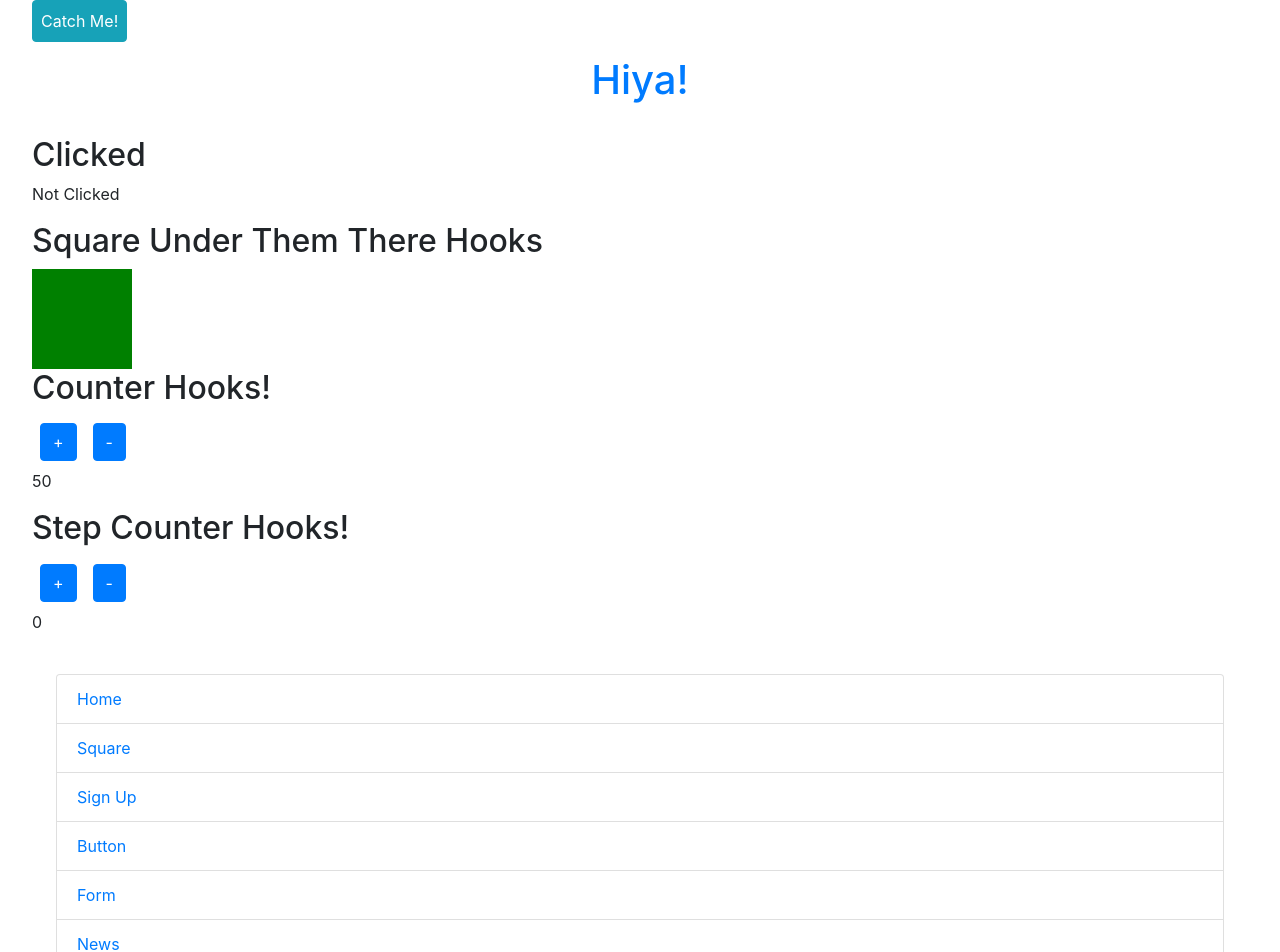
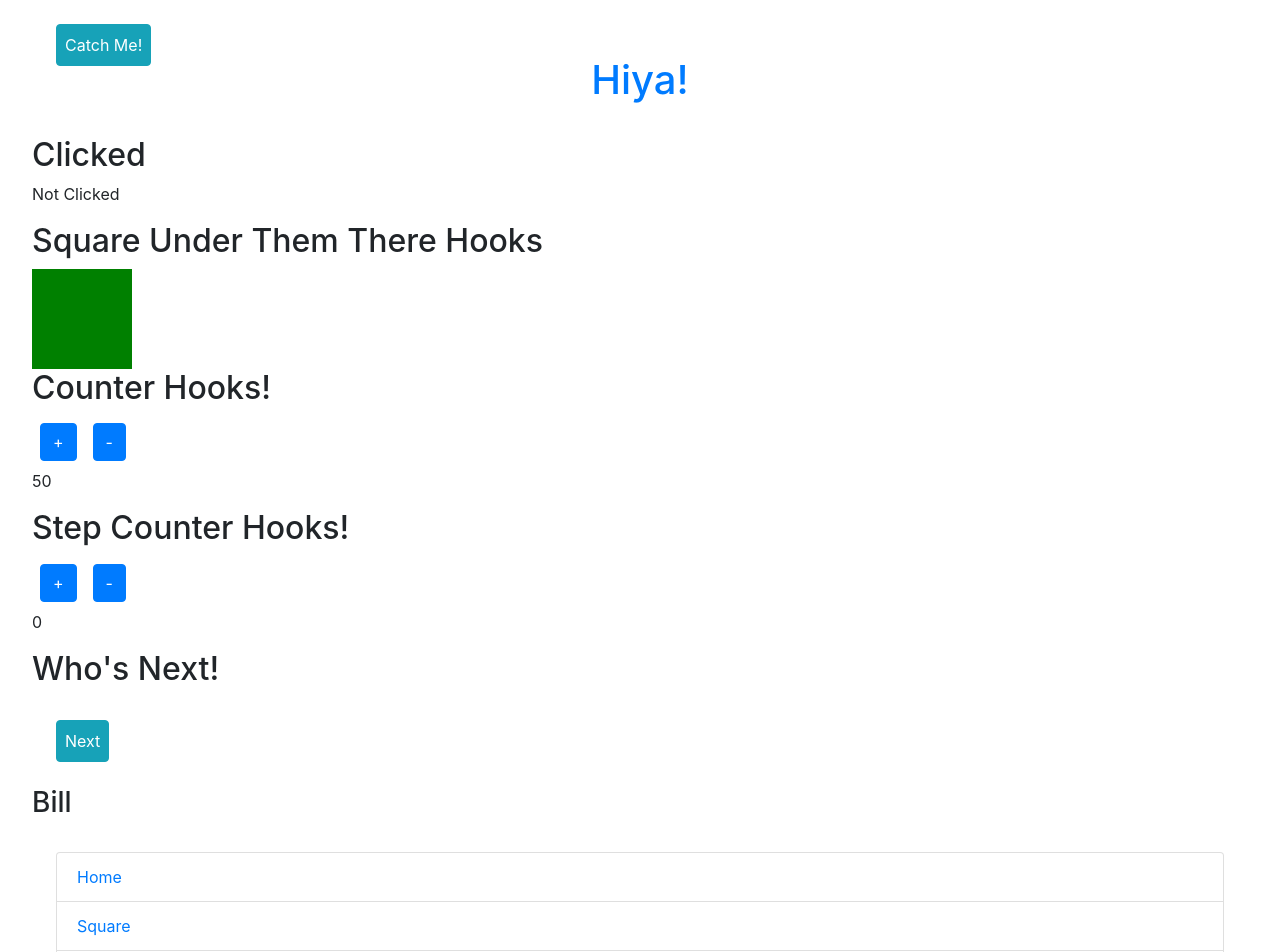
Before and after one commit to hgraceoc/React-Week-2, a React (Create React App) app: page /hooks in a window 1280 px wide. Shown: the top 952 px of the page. Built offline with nearby package versions, Linux system fonts and the light colour scheme; no server answers.

Commit message:
more hooks

```diff
--- a/src/App.js
+++ b/src/App.js
@@ -1,7 +1,6 @@
 import React, { Fragment } from 'react';
 import logo from './logo.svg';
 import './App.css';
-// import { BrowserRouter as Router, Route } from "react-router-dom";
 import { Link } from "react-router-dom";
 import Squares from "./SquareChallenge/Squares";
 import SignUp from "./Password/SignUp";
@@ -12,11 +11,18 @@ import Article from "./News/Article";
 import CreateArticle from "./News/CreateArticle";
 import CreateComment from "./News/CreateComment";
 import Footer from "./Footer";
+
+//Hooks
 import ClickedHooks from "./Hooks/ClickedHooks";
 import SquareHooks from "./Hooks/SquareHooks";
 import CounterHooks from "./Hooks/CounterHooks";
 import StepCountHooks from "./Hooks/StepCountHooks";
 import CatchMeHooks from "./Hooks/CatchMeHooks";
+import RollCall from "./Hooks/RollCall";
+// import PasswordStrength from "./Hooks/PasswordStrength";
+
+//Reducers
+import ClickedReducer from "./Reducer/ClickedReducer";
 
 import {
   BrowserRouter as Router,
@@ -66,6 +72,12 @@ const App = () => (
           <CounterHooks />
           <StepCountHooks />
           <CatchMeHooks />
+          <RollCall />
+          {/* <PasswordStrength /> */}
+        </Route>
+
+        <Route exact path="/reducers">
+          <ClickedReducer />
         </Route>
 
 
--- a/src/Hooks/CatchMeHooks.js
+++ b/src/Hooks/CatchMeHooks.js
@@ -10,7 +10,7 @@ const CatchMeHooks = ({ jump }) => {
     return (
         <>
             <Button
-            className="p-2 p-1"
+            className="p-2 p-1 m-4"
             variant="info"
             onClick={ handleClick }
             style = {{position: "absolute", top: location }}>
--- a/src/Hooks/ClickedHooks.js
+++ b/src/Hooks/ClickedHooks.js
@@ -2,8 +2,9 @@ import React, { useState } from "react";
 
 
 const ClickedHooks = () =>  {
+
     const [clicked, setClicked] = useState(false);
-
+    //destructuring arrays for assignment
 
     const handleClick = () => setClicked(true);
 
--- a/src/Hooks/CounterHooks.js
+++ b/src/Hooks/CounterHooks.js
@@ -5,8 +5,8 @@ import Button from 'react-bootstrap/Button'
 const CounterHooks = ({ max }) => {
     const [counter, setCounter] = useState(50);
 
-    const handleClick = () => setCounter(counter + 1);
-    const handleMinus = () => setCounter(counter - (counter < max ? 1 : 0));
+    const handleClick = () => setCounter(counter + ( counter < max ? 1 : 0));
+    const handleMinus = () => setCounter(counter - (counter > 50 ? 1 : 0));
 
     return (
         <>
@@ -19,7 +19,6 @@ const CounterHooks = ({ max }) => {
     );
 };
 
-
 CounterHooks.defaultProps = {
     max: 100
 }
--- /dev/null
+++ b/src/Hooks/RollCall.js
@@ -0,0 +1,27 @@
+import React, { useState } from "react";
+import Button from 'react-bootstrap/Button'
+
+const RollCall = ({ names }) => {
+    const [ index, setIndex ] = useState(0);
+    const handleClick = () => setIndex((index + 1) % names.length);
+
+    return (
+        <>
+        <h2>Who's Next!</h2>
+            <Button
+            className="p-2 p-1 m-4"
+            variant="info"
+            onClick={ handleClick }>
+            Next
+            </Button>
+            <h3>{ names[index] }</h3>
+        </>
+    );
+};
+
+
+RollCall.defaultProps = {
+    names: ['Bill', 'Ben', 'Flower', 'Pot', 'Men']
+
+}
+export default RollCall;
--- a/src/Hooks/SquareHooks.js
+++ b/src/Hooks/SquareHooks.js
@@ -6,6 +6,7 @@ const SquareHooks = ({ colour }) => {
 
 
     const handleClick = () => setSelected(!selected);
+    //two states, so best to use a boolean
 
     return (
         <>
--- a/src/Hooks/StepCountHooks.js
+++ b/src/Hooks/StepCountHooks.js
@@ -5,7 +5,7 @@ import Button from 'react-bootstrap/Button'
 const StepCountHooks = ({ max, step }) => {
     const [counter, setCounter] = useState(0);
 
-    const handleClick = () => setCounter(counter + step);
+    const handleClick = () => setCounter(counter + (counter < max ? step : 0));
     const handleMinus = () => setCounter(counter - (counter > 0 ? step : 0));
 
     return (
```
